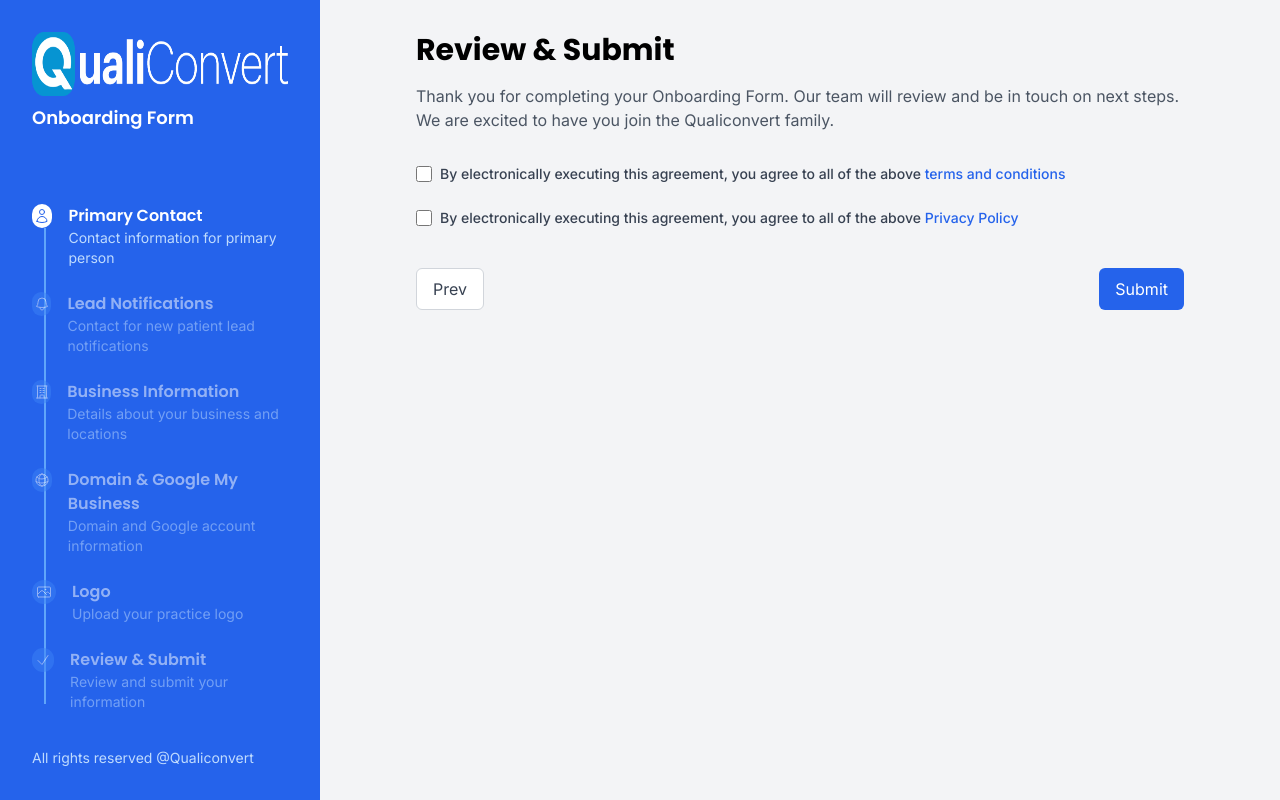
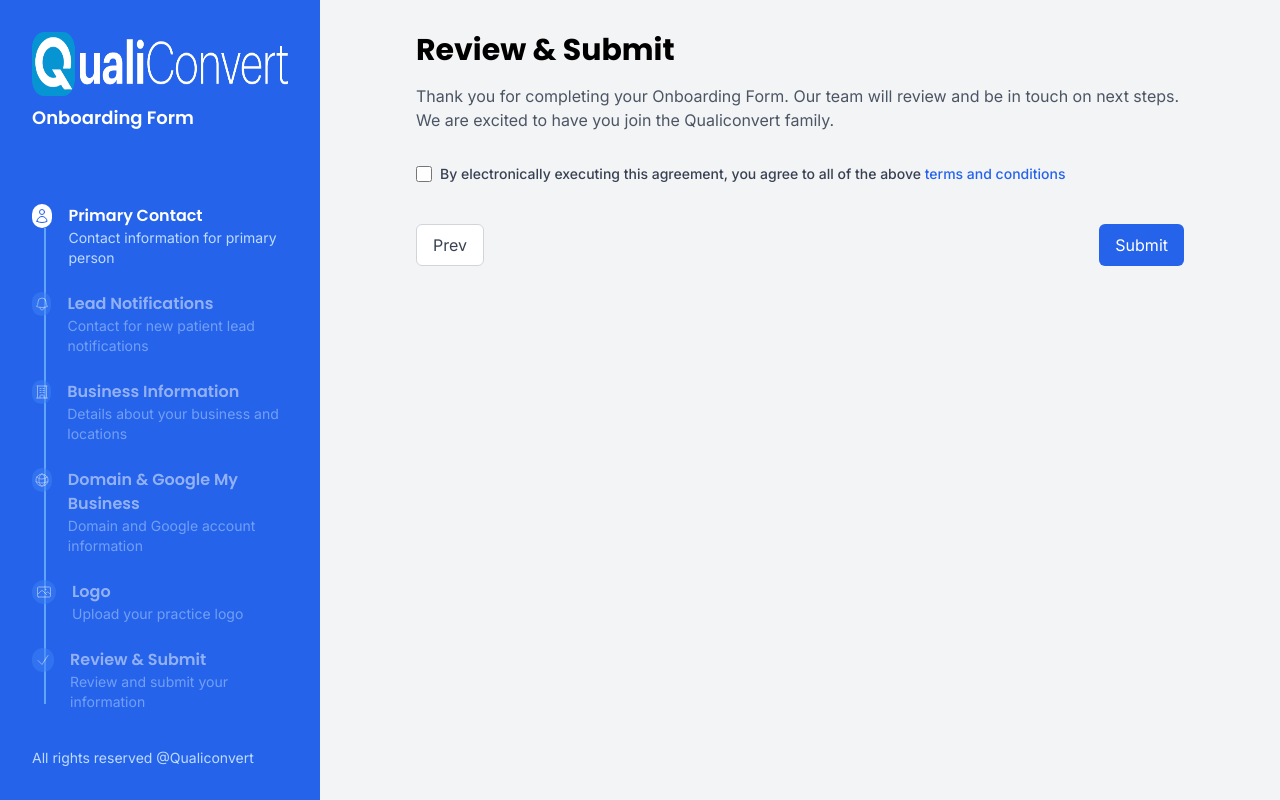
Before and after one commit to SolarisQuests/qualiconvert-onboarding-form, a React (Create React App) app: page /step6 in a window 1280 px wide. Built offline with nearby package versions, Linux system fonts and the light colour scheme.

Commit message:
Update FinalStep.js

```diff
--- a/src/components/FinalStep.js
+++ b/src/components/FinalStep.js
@@ -2,13 +2,14 @@
 import { Button } from "./ui/Button";
 import { Label } from "./ui/Label";
 import { Input } from "./ui/Input";
+import { useNavigate } from 'react-router-dom';
 
-const FinalStep = ({ formData, updateFormData, nextStep, prevStep }) => {
+const FinalStep = ({ formData, updateFormData, prevStep }) => {
   const [agreed, setAgreed] = useState(false);
-  const [agreed2, setAgreed2] = useState(false);
   const [mathProblem, setMathProblem] = useState({ num1: 0, num2: 0, answer: '' });
   const [userAnswer, setUserAnswer] = useState('');
   const [error, setError] = useState('');
+  const navigate = useNavigate();
 
   useEffect(() => {
     if (agreed) {
@@ -52,7 +53,8 @@
 
       const responseData = await response.json();
       console.log('Form submission response:', responseData);
-      nextStep();
+
+      navigate('/confirmation');
     } catch (error) {
       console.error('Error submitting form:', error);
       setError(`There was an error submitting the form: ${error.message}`);
@@ -85,25 +87,7 @@
             </a>
           </Label>
         </div>
-        <div className="flex items-start">
-          <div className="flex items-center h-5">
-            <input
-              id="privacy"
-              type="checkbox"
-              checked={agreed2}
-              onChange={(e) => setAgreed2(e.target.checked)}
-              className="w-4 h-4 border border-gray-300 rounded bg-gray-50 focus:ring-3 focus:ring-blue-300"
-              required
-            />
-          </div>
-          <Label htmlFor="privacy" className="ml-2 text-sm">
-            By electronically executing this agreement, you agree to all of the above{' '}
-            <a href="https://onboarding.qualiconvert.com/privacy-policy" target="_blank" rel="noopener noreferrer" className="text-blue-600 hover:underline">
-             Privacy Policy
-            </a>
-          </Label>
-        </div>
-        {agreed&&agreed2 && (
+        {agreed && (
           <div>
             <Label htmlFor="mathProblem">Please confirm you're not a bot by answering this question:</Label>
             <p className="mb-2">{mathProblem.num1} + {mathProblem.num2} = ?</p>
```
